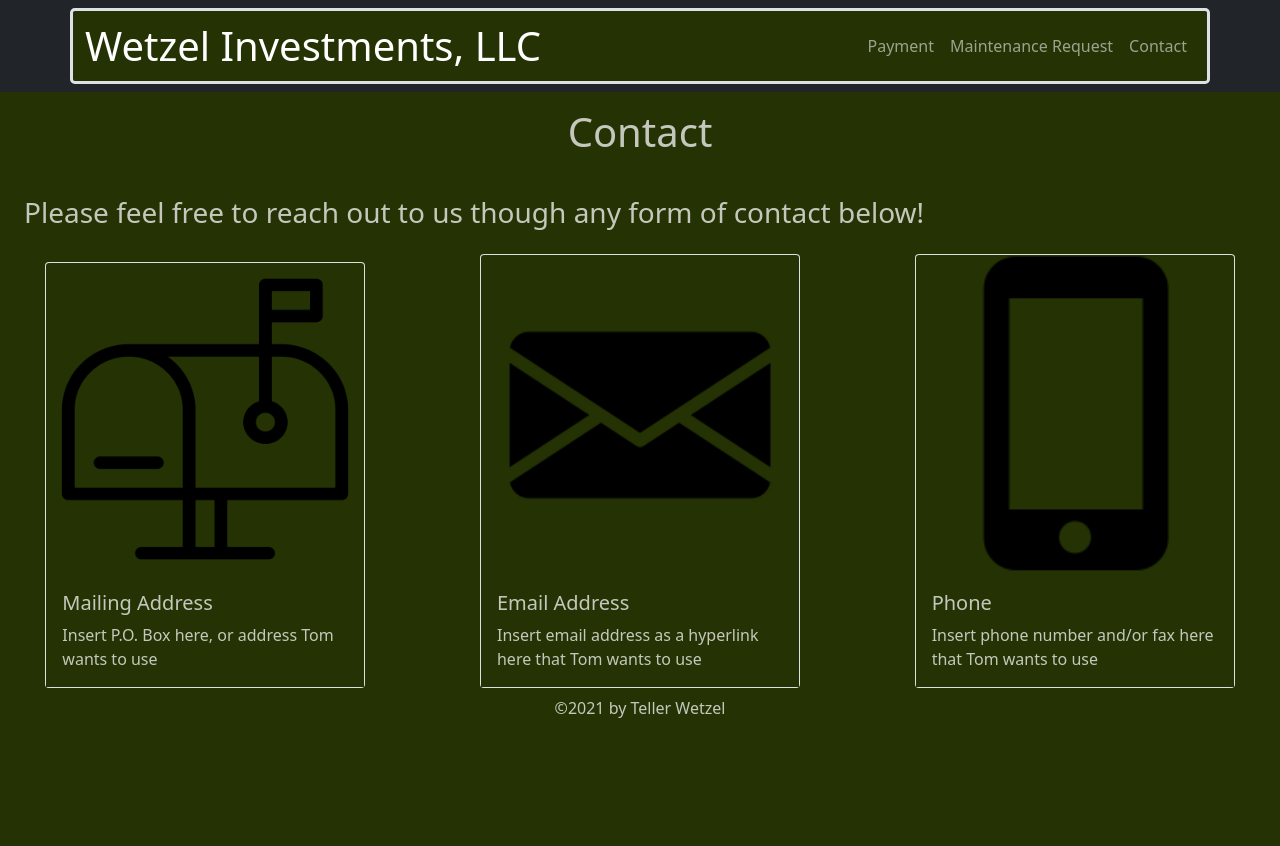
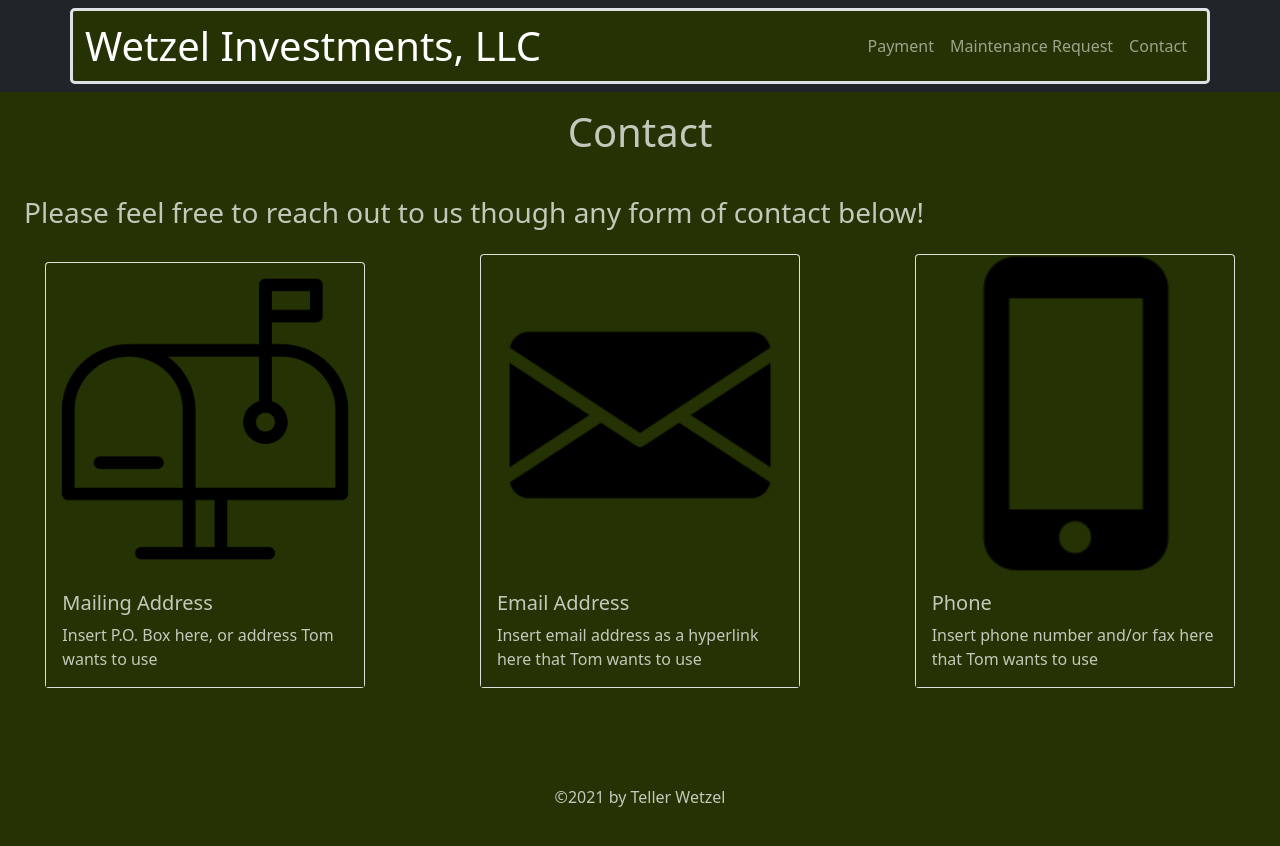
Before and after one commit to Teller35/wetzel-investments, a React (Create React App) app: page /contact in a window 1280 px wide. After the commit the page ends 809 px from the top, so only its background shows below. Built offline with nearby package versions, Linux system fonts and the light colour scheme.

Commit message:
fixed footer

```diff
--- a/src/App.css
+++ b/src/App.css
@@ -31,7 +31,10 @@ a:hover {
 }
 
 .FooterStyle {
-  height: 19vh;
   color: rgba(255, 255, 255, 0.733);
   text-align: center;
 }
+
+.Footer {
+  padding-top: 7vw;
+}
--- a/src/components/Footer/Footer.jsx
+++ b/src/components/Footer/Footer.jsx
@@ -3,7 +3,7 @@ import React from "react";
 const Footer = () => {
   return (
     <section className="FooterStyle">
-      <div className="align-text-bottom">
+      <div className="Footer">
         &copy;2021 by{" "}
         <a className="FontColor" href="https://github.com/Teller35" target="_blank" rel="noreferrer">
           Teller Wetzel
```
